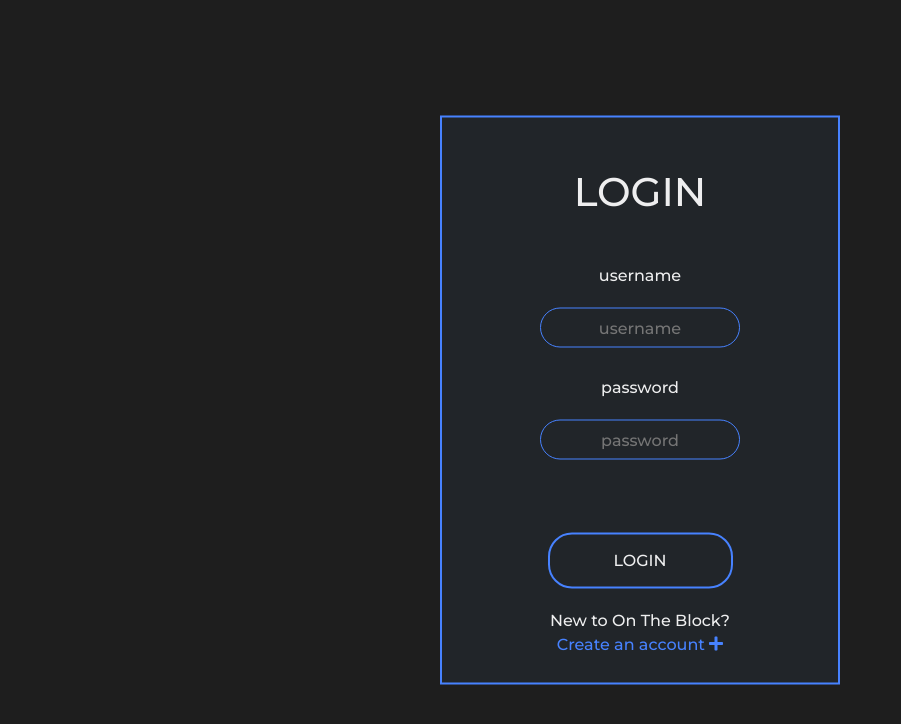
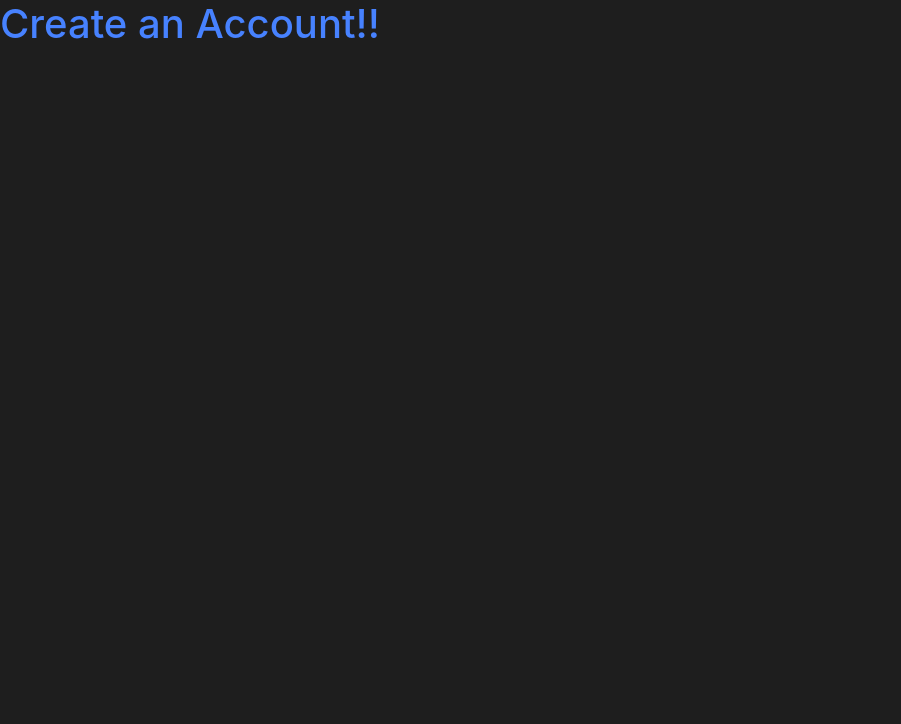
Before and after one commit to katiebramlett/on-the-block, a React (Create React App) app in the folder client/: page /creataAccount in a window 1280 px wide. Shown: the top 724 px of the page, without its empty margins (0-901 px from the left). Built offline with nearby package versions, Linux system fonts and the light colour scheme.

Commit message:
Add link to craete account page from login.

```diff
--- a/client/src/App.js
+++ b/client/src/App.js
@@ -13,6 +13,7 @@ import {
   NewContract,
   Contracts,
   Settings,
+  CreateAccount
 } from "./components";
 
 function App() {
@@ -23,7 +24,15 @@ function App() {
   console.log("CURRENT TOKEN = " + token)
 
   if (!token) {
-    return <Login setToken={setToken}></Login>;
+    return (
+      <Router>
+        <Routes>
+          <Route path="/" element={<Login setToken={setToken}/>} />
+          <Route path="/login" element={<Login setToken={setToken}/>} />
+          <Route path="/creataAccount" element={<CreateAccount/>} />
+        </Routes>
+      </Router>
+    );
   }
 
   return (
--- /dev/null
+++ b/client/src/components/CreateAccount.jsx
@@ -0,0 +1,13 @@
+import React from "react";
+
+function CreateAccount() {
+
+    return (
+        <div>
+            <h1>Create an Account!!</h1>
+        </div>
+    )
+
+}
+
+export default CreateAccount;
--- a/client/src/components/Login.jsx
+++ b/client/src/components/Login.jsx
@@ -40,7 +40,7 @@ function Login({ setToken }) {
                     <button type="submit">LOGIN</button>
                 </div>
                 <div>
-                    <p>New to On The Block? <br></br> <a href="">Create an account <FontAwesomeIcon icon={faPlus}/></a></p>
+                    <p>New to On The Block? <br></br> <a href="/createAccount">Create an account <FontAwesomeIcon icon={faPlus}/></a></p>
                 </div>
             </form>
         </div>
--- a/client/src/components/index.js
+++ b/client/src/components/index.js
@@ -6,3 +6,4 @@ export { default as NewContract } from "./NewContract";
 export { default as Contracts } from "./Contracts";
 export { default as Settings } from "./Settings";
 export { default as Login } from "./Login";
+export { default as CreateAccount } from "./CreateAccount";
--- a/client/src/index.js
+++ b/client/src/index.js
@@ -6,7 +6,4 @@ import * as serviceWorker from './utils/serviceWorker';
 
 ReactDOM.render(<App />, document.getElementById('root'));
 
-// If you want your app to work offline and load faster, you can change
-// unregister() to register() below. Note this comes with some pitfalls.
-// Learn more about service workers: https://bit.ly/CRA-PWA
 serviceWorker.unregister();
```
Also changed, not shown: client/package.json (+7 -2 lines), client/src/components/About.jsx (+0 -24 lines), 1 other file (tests, documents, lock files or other folders).
